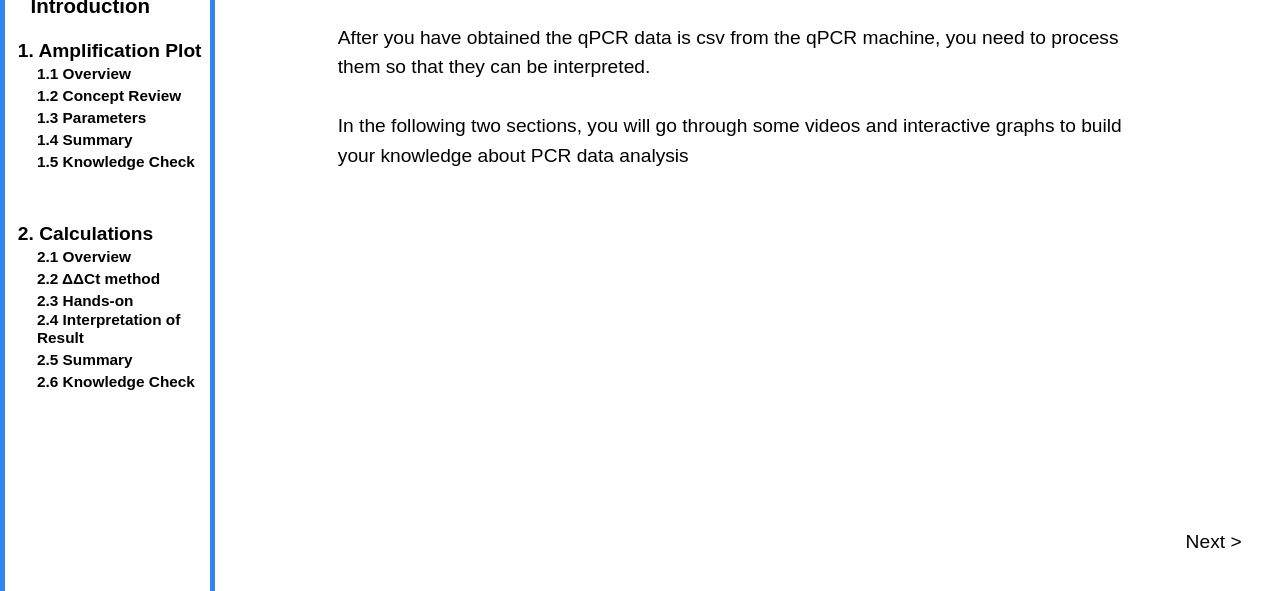
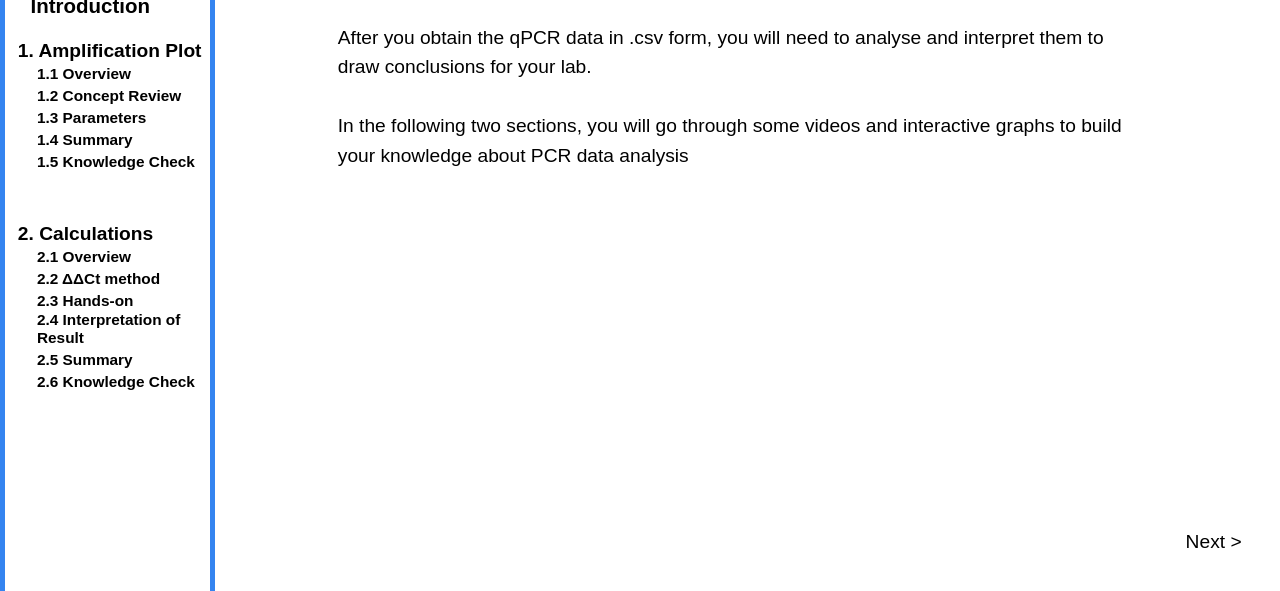
Before and after one commit to sumuli02/ImpVisPCRproject, a plain HTML site: page index.html in a window 1280 px wide. Shown: the part 209-800 px from the top of the page. Drawn offline with nearby package versions, Linux system fonts and the light colour scheme.

Commit message:
Update index.html

```diff
--- a/index.html
+++ b/index.html
@@ -40,7 +40,7 @@
         </h2>
         <div class = "explain" align="left">
             <p>
-                After you have obtained the qPCR data is csv from the qPCR machine, you need to process them so that they can be interpreted.
+                After you obtain the qPCR data in .csv form, you will need to analyse and interpret them to draw conclusions for your lab.
                 <br><br>In the following two sections, you will go through some videos and interactive graphs to build your knowledge about PCR data
                 analysis
             </p>
```
